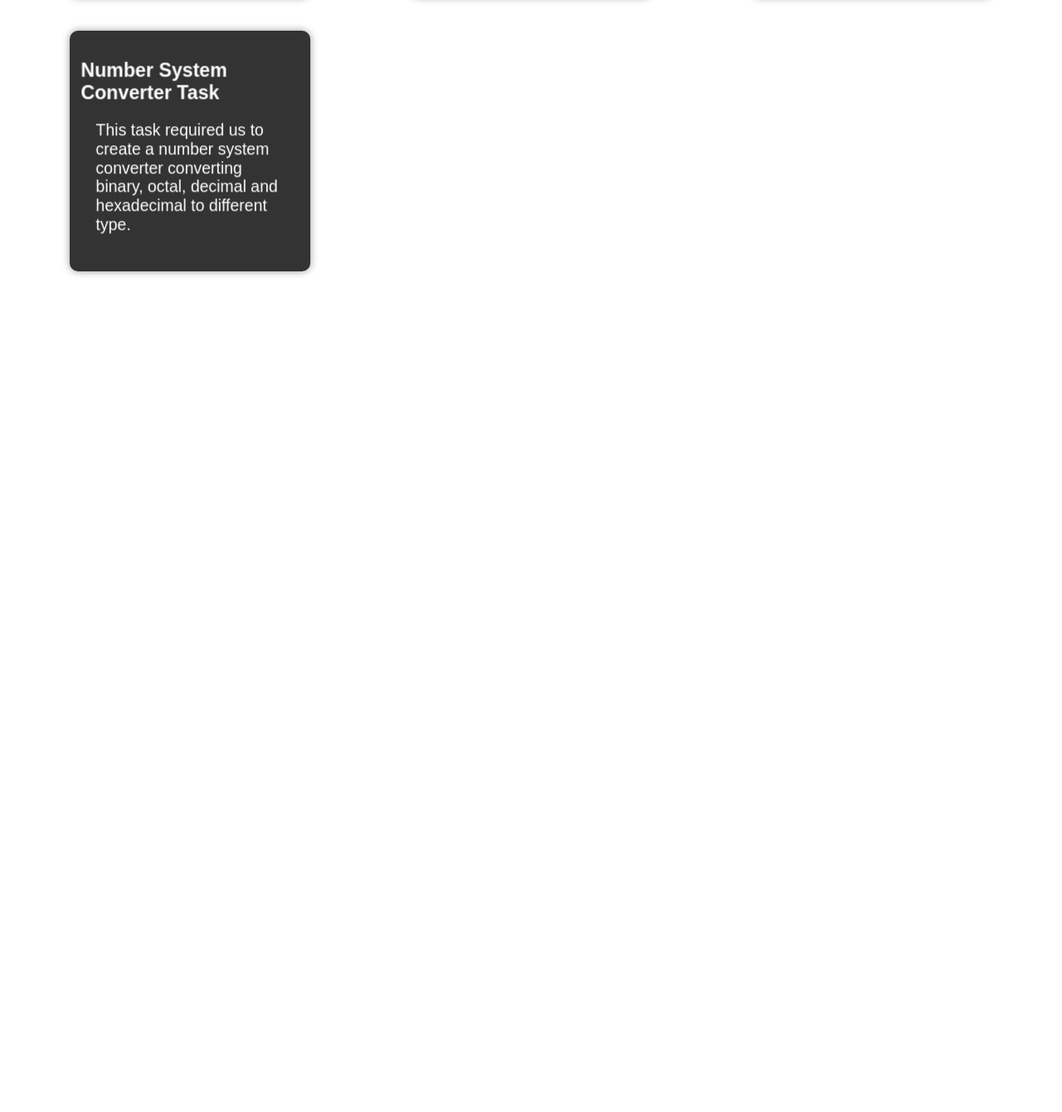
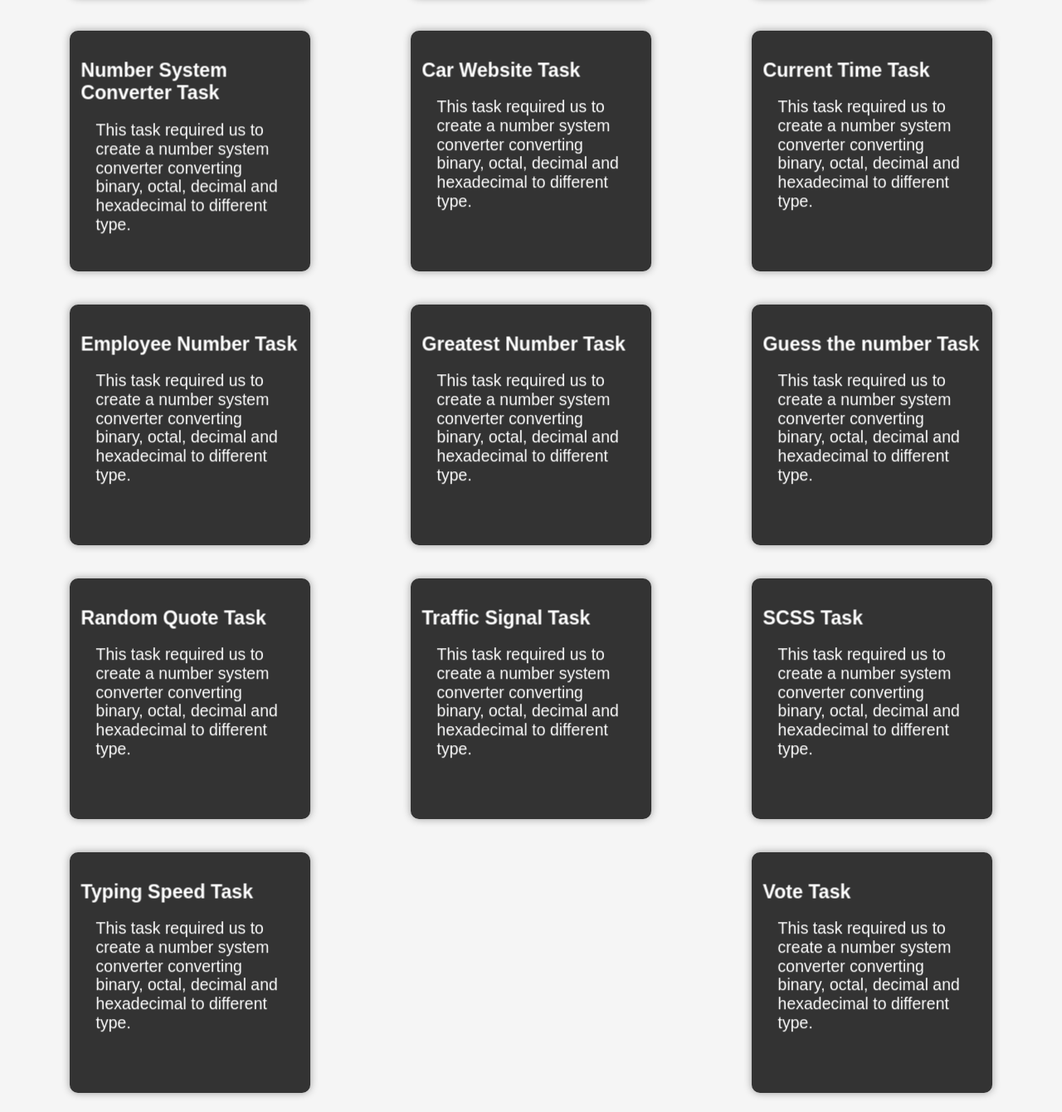
Before and after one commit to Aakash69420/Prograd-Task, a plain HTML site: page index.html in a window 1280 px wide. Shown: the part 1784-3124 px from the top of the page at 83% size. Before the commit the page ends 2195 px from the top, so only its background shows below. Drawn offline with nearby package versions, Linux system fonts and the light colour scheme.

Commit message:
Update index.html

```diff
--- a/index.html
+++ b/index.html
@@ -7,6 +7,7 @@
     body {
       font-family: Arial, sans-serif;
       margin: 5%;
+      background-color: whitesmoke;
     }
 
     .container {
@@ -197,6 +198,76 @@
           <p>This task required us to create a number system converter converting binary, octal, decimal and hexadecimal to different type.</p>
         </div>
        </a>
+       <!-- Card for project 17 -->
+       <a href="Car Website/index.html" target="_blank">
+        <div class="card" data-tilt data-tilt-max="-40" data-tilt-scale="1.3" data-tilt-glare data-tilt-max-glare="0.6">
+          <h2>Car Website Task</h2>
+          <p>This task required us to create a number system converter converting binary, octal, decimal and hexadecimal to different type.</p>
+        </div>
+       </a>
+       <!-- Card for project 18 -->
+       <a href="current time/index.html" target="_blank">
+        <div class="card" data-tilt data-tilt-max="-40" data-tilt-scale="1.3" data-tilt-glare data-tilt-max-glare="0.6">
+          <h2>Current Time Task</h2>
+          <p>This task required us to create a number system converter converting binary, octal, decimal and hexadecimal to different type.</p>
+        </div>
+       </a>
+       <!-- Card for project 19 -->
+       <a href="EmployeeNumber/index.html" target="_blank">
+        <div class="card" data-tilt data-tilt-max="-40" data-tilt-scale="1.3" data-tilt-glare data-tilt-max-glare="0.6">
+          <h2>Employee Number Task</h2>
+          <p>This task required us to create a number system converter converting binary, octal, decimal and hexadecimal to different type.</p>
+        </div>
+       </a>
+       <!-- Card for project 20 -->
+       <a href="greatest Number/index.html" target="_blank">
+        <div class="card" data-tilt data-tilt-max="-40" data-tilt-scale="1.3" data-tilt-glare data-tilt-max-glare="0.6">
+          <h2>Greatest Number Task</h2>
+          <p>This task required us to create a number system converter converting binary, octal, decimal and hexadecimal to different type.</p>
+        </div>
+       </a>
+       <!-- Card for project 21 -->
+       <a href="Guess the number/index.html" target="_blank">
+        <div class="card" data-tilt data-tilt-max="-40" data-tilt-scale="1.3" data-tilt-glare data-tilt-max-glare="0.6">
+          <h2>Guess the number Task</h2>
+          <p>This task required us to create a number system converter converting binary, octal, decimal and hexadecimal to different type.</p>
+        </div>
+       </a>
+       <!-- Card for project 22 -->
+       <a href="Random quote/index.html" target="_blank">
+        <div class="card" data-tilt data-tilt-max="-40" data-tilt-scale="1.3" data-tilt-glare data-tilt-max-glare="0.6">
+          <h2>Random Quote Task</h2>
+          <p>This task required us to create a number system converter converting binary, octal, decimal and hexadecimal to different type.</p>
+        </div>
+       </a>
+       <!-- Card for project 23 -->
+       <a href="traffic signal/index.html" target="_blank">
+        <div class="card" data-tilt data-tilt-max="-40" data-tilt-scale="1.3" data-tilt-glare data-tilt-max-glare="0.6">
+          <h2>Traffic Signal Task</h2>
+          <p>This task required us to create a number system converter converting binary, octal, decimal and hexadecimal to different type.</p>
+        </div>
+       </a>
+       <!-- Card for project 24 -->
+       <a href="scss task/index.html" target="_blank">
+        <div class="card" data-tilt data-tilt-max="-40" data-tilt-scale="1.3" data-tilt-glare data-tilt-max-glare="0.6">
+          <h2>SCSS Task</h2>
+          <p>This task required us to create a number system converter converting binary, octal, decimal and hexadecimal to different type.</p>
+        </div>
+       </a>
+       <!-- Card for project 25 -->
+       <a href="Typing Speed/index.html" target="_blank">
+        <div class="card" data-tilt data-tilt-max="-40" data-tilt-scale="1.3" data-tilt-glare data-tilt-max-glare="0.6">
+          <h2>Typing Speed Task</h2>
+          <p>This task required us to create a number system converter converting binary, octal, decimal and hexadecimal to different type.</p>
+        </div>
+       </a>
+       <!-- Card for project 26 -->
+       <a href="vote/index.html" target="_blank">
+        <div class="card" data-tilt data-tilt-max="-40" data-tilt-scale="1.3" data-tilt-glare data-tilt-max-glare="0.6">
+          <h2>Vote Task</h2>
+          <p>This task required us to create a number system converter converting binary, octal, decimal and hexadecimal to different type.</p>
+        </div>
+       </a>
      </div>
      <!--========== VANILLA TILT CDN ==========-->
      <script src="https://cdnjs.cloudflare.com/ajax/libs/vanilla-tilt/1.8.0/vanilla-tilt.min.js"></script>
```
